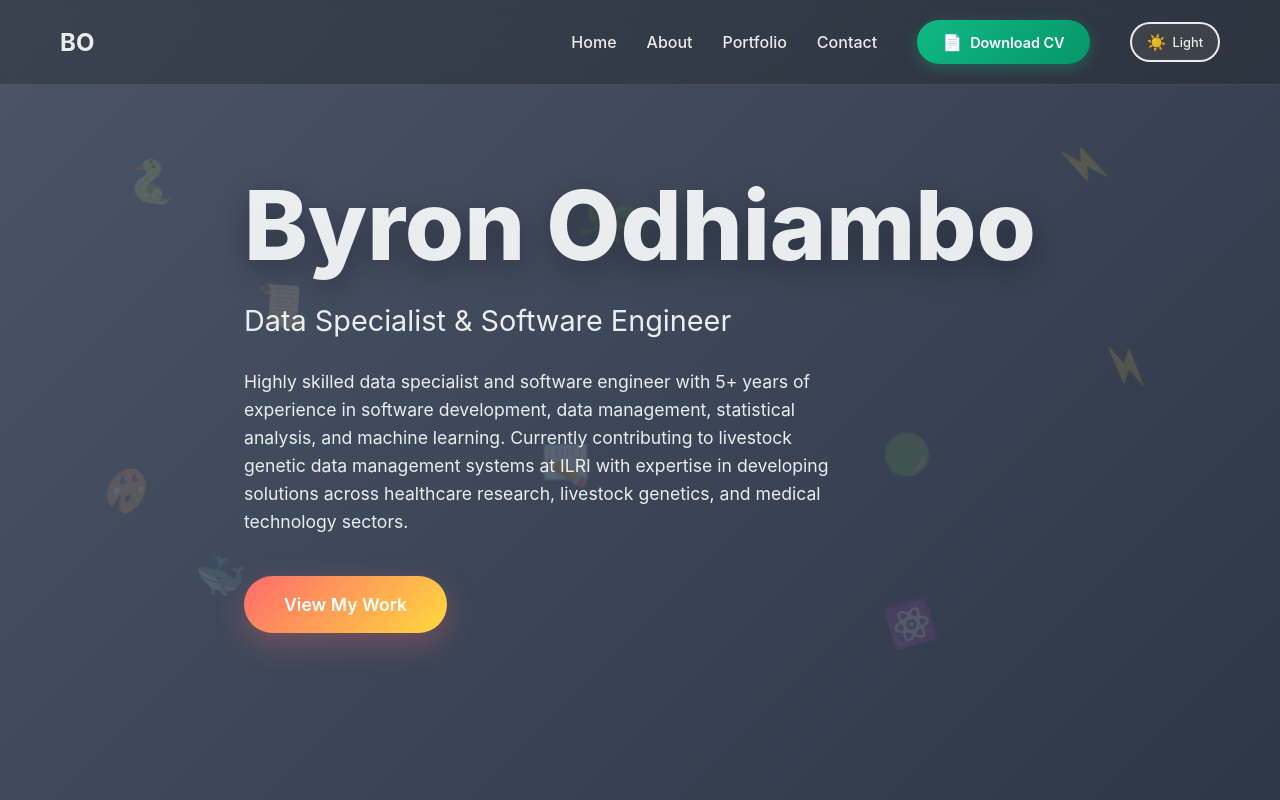
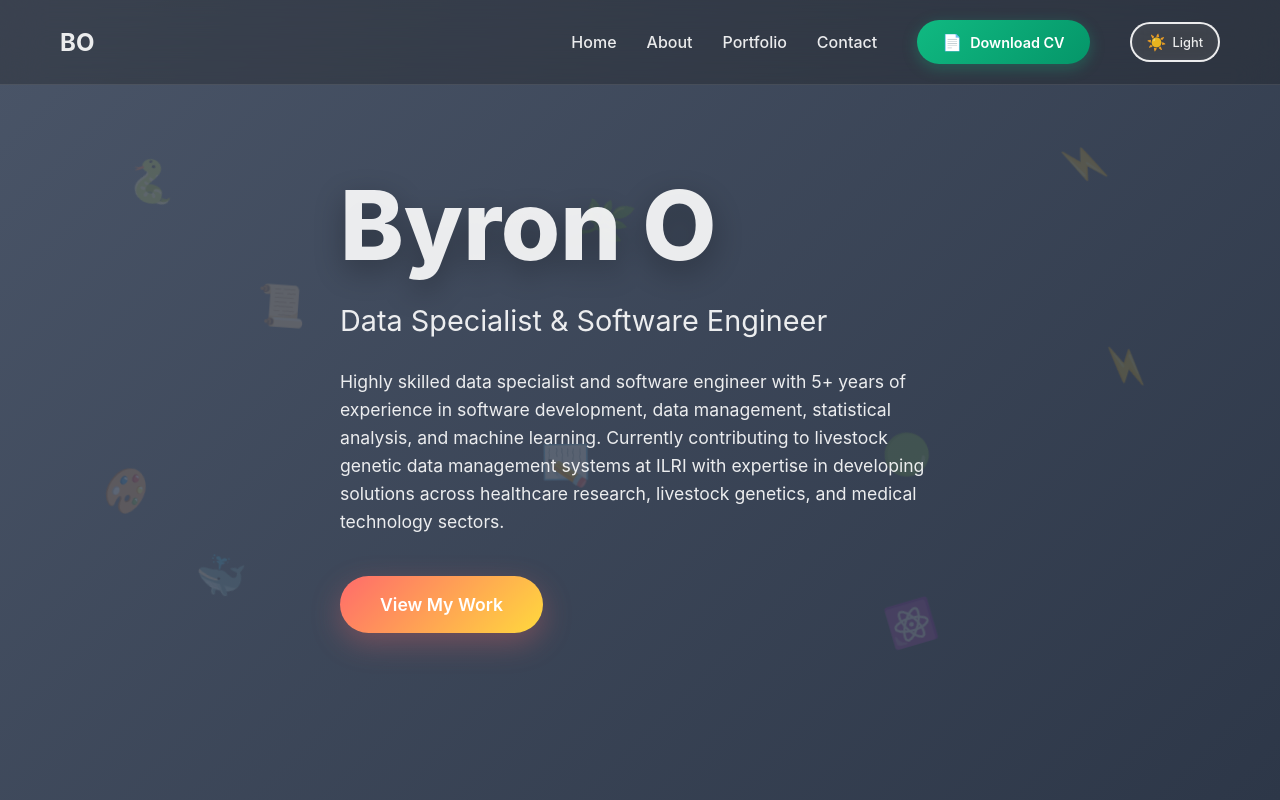
Before and after one commit to Byron94odhiambo/porfolio_v2, a plain HTML site: page index.html in a window 1280 px wide. Shown: the top 800 px of the page. Drawn offline with Linux system fonts and the light colour scheme.

Commit message:
Update name

```diff
--- a/index.html
+++ b/index.html
@@ -1366,7 +1366,7 @@
 
         <div class="container">
             <div class="hero-content">
-                <h1>Byron Odhiambo</h1>
+                <h1>Byron O</h1>
                 <p class="subtitle">Data Specialist & Software Engineer</p>
                 <p class="description">
                     Highly skilled data specialist and software engineer with 5+ years of experience in
```
